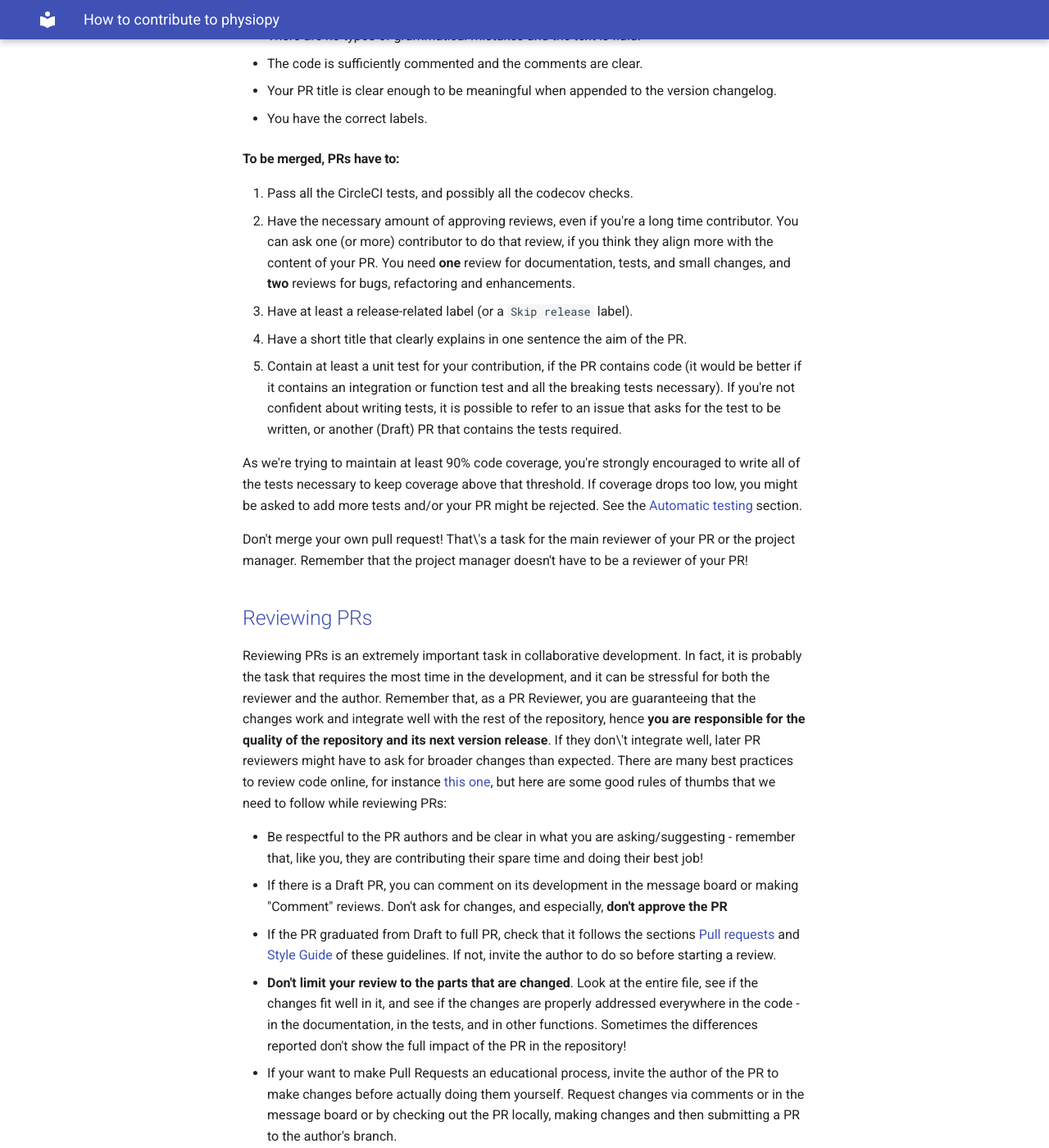
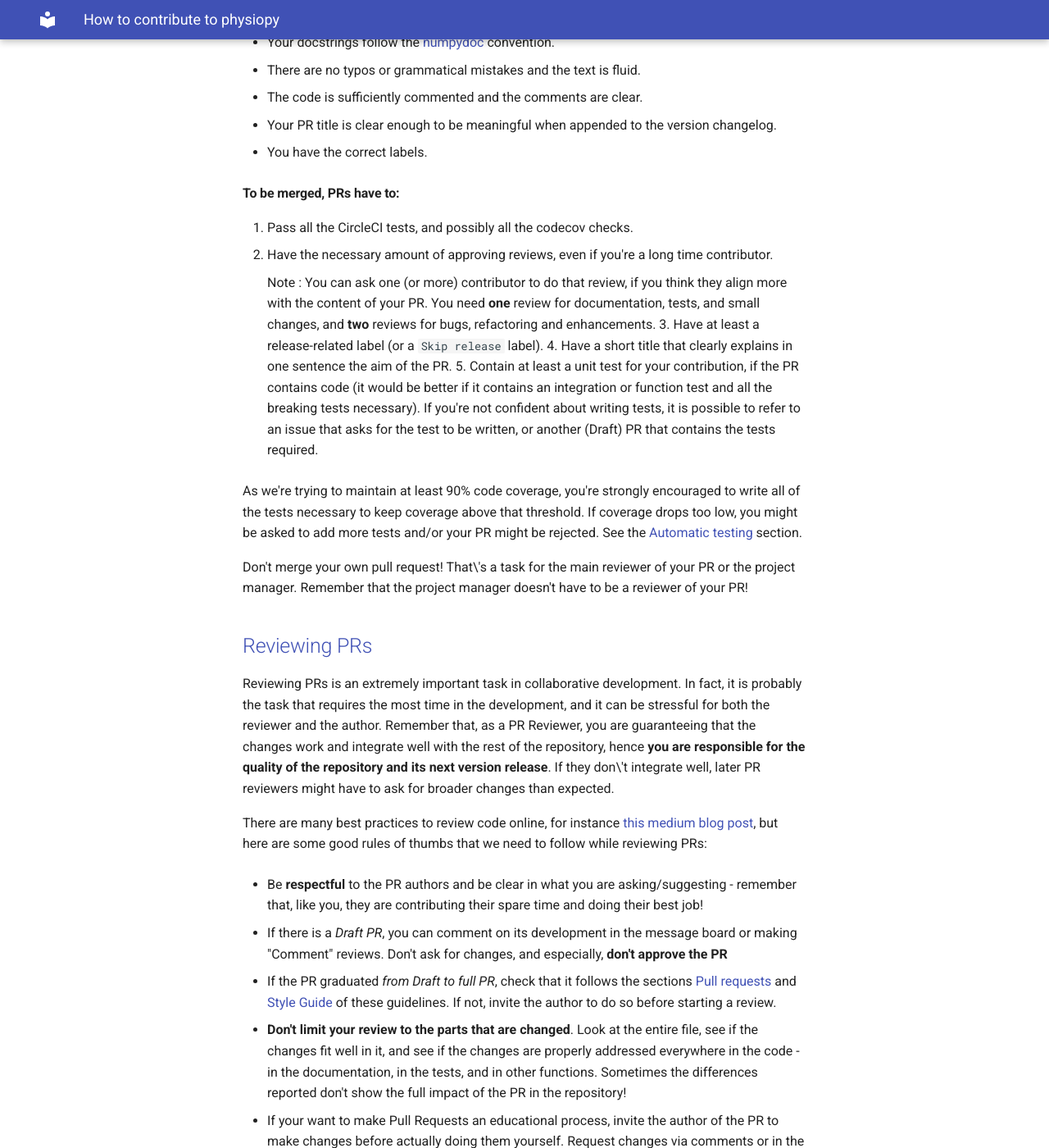
Before and after one commit to physiopy/physiopy.github.io, an MkDocs documentation site: the page built from docs/community/contributorfile.md, in a window 1280 px wide and 1400 px high, scrolled down 7187 px. Shown: the whole window at 82% size. Built offline with MkDocs 1.6.1 and Material for MkDocs 9.7.7, drawn with Linux system fonts in a browser that asks for light colours; some of the changed text lies outside the part shown.

Commit message:
Contributor file minor fixes

```diff
--- a/docs/community/contributorfile.md
+++ b/docs/community/contributorfile.md
@@ -345,7 +342,9 @@
 
 1.  Pass all the CircleCI tests, and possibly all the codecov checks.
 2.  Have the necessary amount of approving reviews, even if you're a
-    long time contributor. You can ask one (or more) contributor to do
+    long time contributor.
+
+    Note : You can ask one (or more) contributor to do
     that review, if you think they align more with the content of your
     PR. You need **one** review for documentation, tests, and small
     changes, and **two** reviews for bugs, refactoring and enhancements.
@@ -380,18 +379,22 @@
 repository, hence **you are responsible for the quality of the
 repository and its next version release**. If they don\'t integrate
 well, later PR reviewers might have to ask for broader changes than
-expected. There are many best practices to review code online, for
-instance [this one](https://medium.com/an-idea/the-code-review-guide-9e793edcd683), but
+expected.
+
+There are many best practices to review code online, for
+instance [this medium blog post](https://medium.com/an-idea/the-code-review-guide-9e793edcd683), but
 here are some good rules of thumbs that we need to follow while
 reviewing PRs:
 
--   Be respectful to the PR authors and be clear in what you are
+-   Be **respectful** to the PR authors and be clear in what you are
     asking/suggesting - remember that, like you, they are contributing
     their spare time and doing their best job!
--   If there is a Draft PR, you can comment on its development in the
+
+-   If there is a *Draft PR*, you can comment on its development in the
     message board or making "Comment" reviews. Don't ask for changes,
     and especially, **don't approve the PR**
--   If the PR graduated from Draft to full PR, check that it follows the
+
+-   If the PR graduated *from Draft to full PR*, check that it follows the
     sections [Pull requests](#pr) and [Style Guide](#styling) of these
     guidelines. If not, invite the author to do so before starting a
     review.
@@ -473,11 +476,9 @@
 
 ***After the PR has been merged and a new release has been triggered, checks that:***
 
-    -   The documentation was updated correctly (if changed).
-    -   The Pypi version of the repository coincides with the new
-            release (if changed).
-    -   New contributors or forms of contributions were correctly
-            added in the README (if changed).
+-   The documentation was updated correctly (if changed).
+-   The Pypi version of the repository coincides with the new release (if changed).
+-   New contributors or forms of contributions were correctly added in the README (if changed).
 
 [Style Guide](#styling)
 -------------------------
@@ -524,7 +525,7 @@
 
 1.  Unit tests :
 
-    :   Unit tests check that a minimal piece of code is doing what it
+        Unit tests check that a minimal piece of code is doing what it
         should be doing. Normally this means calling a function with
         some mock parameters and checking that the output is equal to
         the expected output. For example, to test a function that adds
@@ -533,14 +534,14 @@
 
 2.  Breaking tests
 
-    :   Breaking tests are what you expect - they check that the program
+        Breaking tests are what you expect - they check that the program
         is breaking when it should. This means calling a function with
         parameters that are expected **not** to work, and check that it
         raises a proper error or warning.
 
 3.  Integration tests
 
-    :   Integration tests check that the code has an expected output,
+        Integration tests check that the code has an expected output,
         being blind to its content. This means that if the program
         should output a new file, the file exists - even if it's empty.
         This type of tests are normally run on real data and call the
@@ -549,7 +550,7 @@
 
 4.  Functional tests
 
-    :   If integration tests and unit tests could have babies, those
+        If integration tests and unit tests could have babies, those
         would be functional tests. In practice, this kind of tests check
         that an output is produced, and *also* that it contains what it
         should contain. If a function should output a new file or an
--- a/mkdocs.yml
+++ b/mkdocs.yml
@@ -32,7 +32,7 @@
   - codehilite
   - footnotes
   - toc:
-      permalink: true
+      permalink: "#"
   - pymdownx.emoji:
       emoji_index: !!python/name:materialx.emoji.twemoji
       emoji_generator: !!python/name:materialx.emoji.to_svg
```
Also changed, not shown: other parts of docs/community/contributorfile.md (+11 -14 lines).
